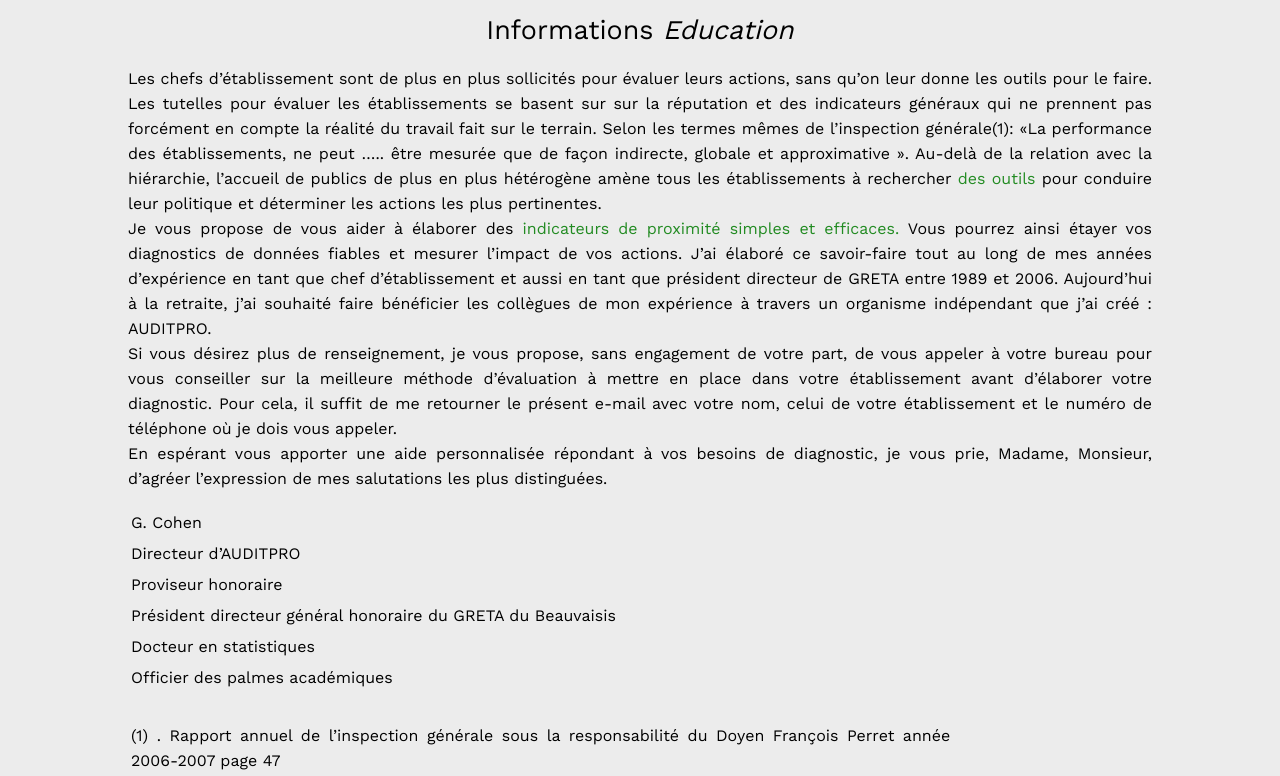
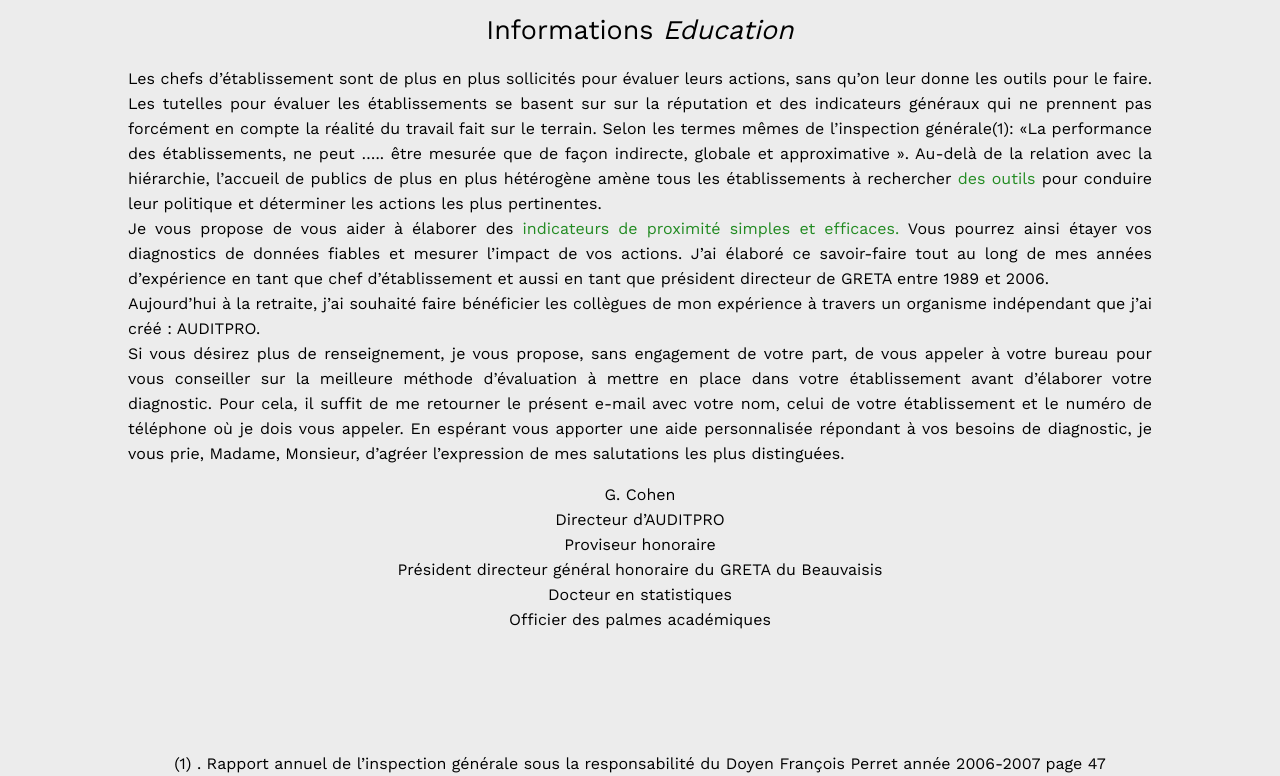
Before and after one commit to IntechP3/Auditpro, a website: page html/InfosEduc.html in a window 1280 px wide. Shown: the part 69-845 px from the top of the page. Drawn offline with nearby package versions, Linux system fonts and the light colour scheme.

Commit message:
CSS INFO UPDATE

```diff
--- a/css/Info.css
+++ b/css/Info.css
@@ -12,9 +12,9 @@ div > h1{
     margin: 0.5vh;
 }
 
-div > p{
+#center > p{
     width: 80%;
-    text-align: justify;
+    text-align: center;
     line-height: 25px;
 }
 
@@ -26,6 +26,8 @@ div > p > a{
 div > div{
     display: flex;
     flex-direction: column;
+    align-items: center;
+    text-align: center;
     width: 80%;
 }
 
@@ -34,9 +36,9 @@ div > div > p{
 }
 
 #ref{
-    margin-top: 3%;
+    margin-top: 12%;
 }
 
-#entreprise{
-    text-align: center;
+#education{
+    text-align: justify !important;
 }
--- a/html/InfosEduc.html
+++ b/html/InfosEduc.html
@@ -34,27 +34,27 @@
         </div>
     </header>
 
-    <div>
+    <div id="center">
         <!--Texte Bienvenue-->
         <h1>Informations <em>Education</em></h1> <!-- "em" pour une fonction italique-->
-        <p>Les chefs d’établissement sont de plus en plus sollicités pour évaluer leurs actions, sans qu’on leur donne les
+        <p id="education">Les chefs d’établissement sont de plus en plus sollicités pour évaluer leurs actions, sans qu’on leur donne les
             outils pour le faire. Les tutelles pour évaluer les établissements se basent sur sur la réputation et des
             indicateurs généraux qui ne prennent pas forcément en compte la réalité du travail fait sur le terrain. Selon
             les termes mêmes de l’inspection générale(1): «La performance des établissements, ne peut ….. être mesurée que
             de façon indirecte, globale et approximative ».
             Au-delà de la relation avec la hiérarchie, l’accueil de publics de plus en plus hétérogène amène tous les
             établissements à rechercher <a href="http://auditpro.org/education/evaluation.html"> des outils</a> pour conduire leur politique et déterminer les actions les plus
-            pertinentes. <br>
+            pertinentes.<br>
             Je vous propose de vous aider à élaborer des <a href="http://auditpro.org/education/evaluation-legere.html">indicateurs de proximité simples et efficaces.</a> Vous pourrez ainsi
             étayer vos diagnostics de données fiables et mesurer l’impact de vos actions.
             J’ai élaboré ce savoir-faire tout au long de mes années d’expérience en tant que chef d’établissement et aussi
-            en tant que président directeur de GRETA entre 1989 et 2006.
+            en tant que président directeur de GRETA entre 1989 et 2006.<br>
             Aujourd’hui à la retraite, j’ai souhaité faire bénéficier les collègues de mon expérience à travers un organisme
-            indépendant que j’ai créé : AUDITPRO. <br>
+            indépendant que j’ai créé : AUDITPRO.<br>
             Si vous désirez plus de renseignement, je vous propose, sans engagement de votre part, de vous appeler à votre
             bureau pour vous conseiller sur la meilleure méthode d’évaluation à mettre en place dans votre établissement
             avant d’élaborer votre diagnostic. Pour cela, il suffit de me retourner le présent e-mail avec votre nom, celui
-            de votre établissement et le numéro de téléphone où je dois vous appeler.<br>
+            de votre établissement et le numéro de téléphone où je dois vous appeler.
             En espérant vous apporter une aide personnalisée répondant à vos besoins de diagnostic, je vous prie, Madame,
             Monsieur, d’agréer l’expression de mes salutations les plus distinguées.</p>
 
```
Also changed, not shown: html/InfosEntreprise.html (+2 -2 lines), html/InfosMedico.html (+1 -1 lines).
